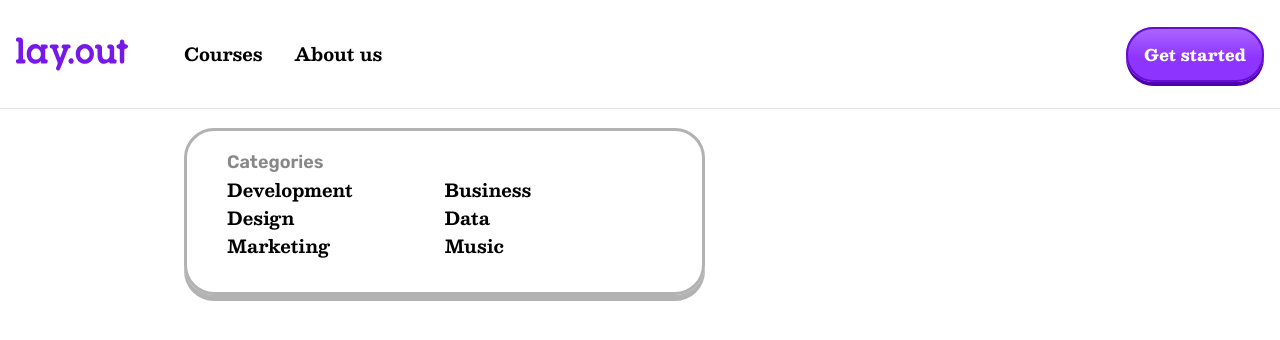
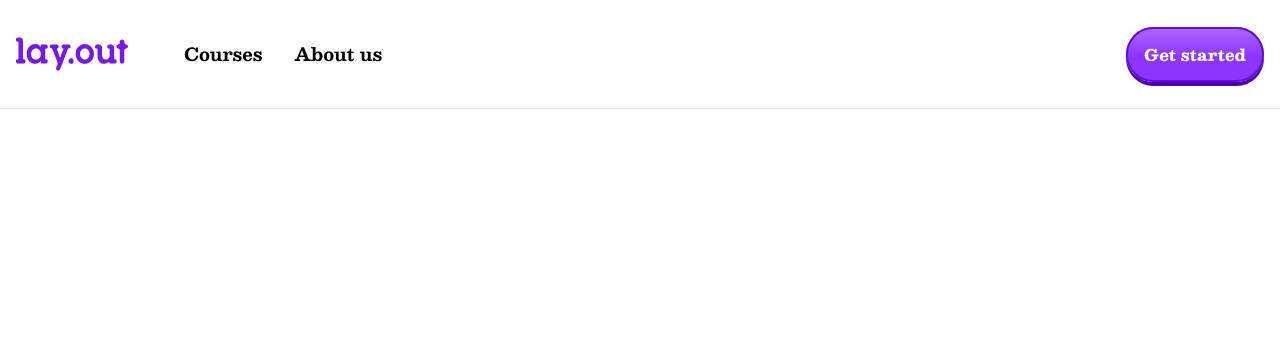
Before and after one commit to ebukathedev/layout-site, a React (Vite) app: page / in a window 1280 px wide. Shown: the top 340 px of the page. Built offline with nearby package versions, Linux system fonts and the light colour scheme.

Commit message:
refactor: Hide dropdown menu by default in Navbar component

```diff
--- a/src/components/Navbar.tsx
+++ b/src/components/Navbar.tsx
@@ -18,7 +18,7 @@ const Navbar = () => {
 						<span className="transition-colors duration-200 ease-in-out cursor-pointer hover:text-brand-700 ">
 							Courses
 						</span>
-						<div className="absolute rounded-[30px] border-[3px] border-stroke-gray shadow-[0_6px_0] shadow-stroke-gray pt-4 pb-8 px-10 top-24  w-[521px]">
+						<div className="hidden absolute rounded-[30px] border-[3px] border-stroke-gray shadow-[0_6px_0] shadow-stroke-gray pt-4 pb-8 px-10 top-24  w-[521px]">
 							<span className="font-semibold text-gray-500 font-rubik">
 								Categories
 							</span>
```
